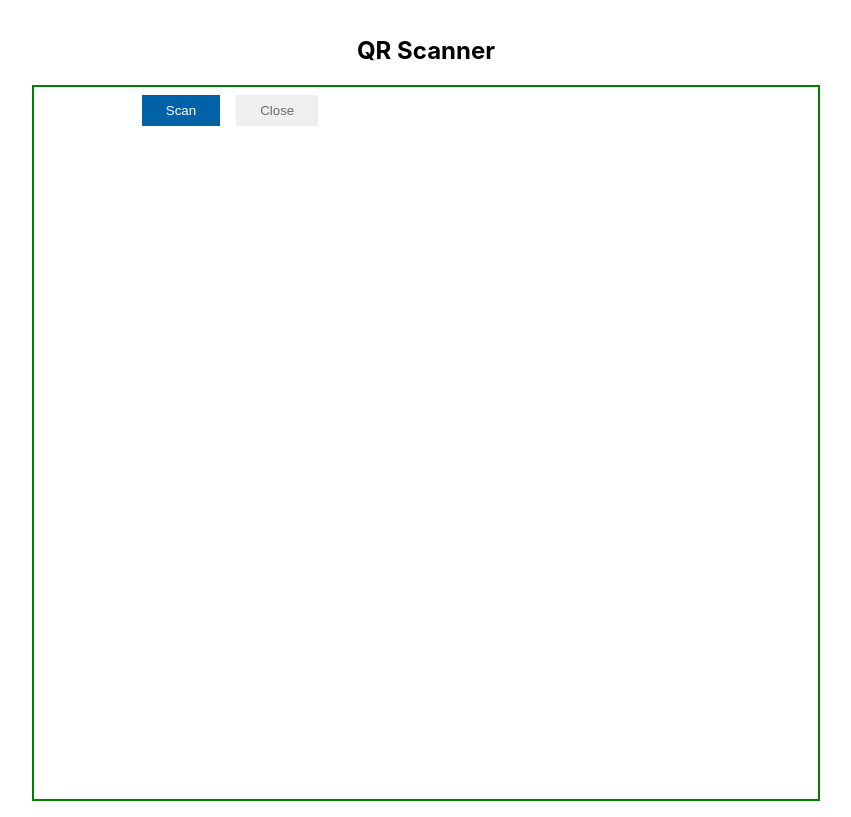
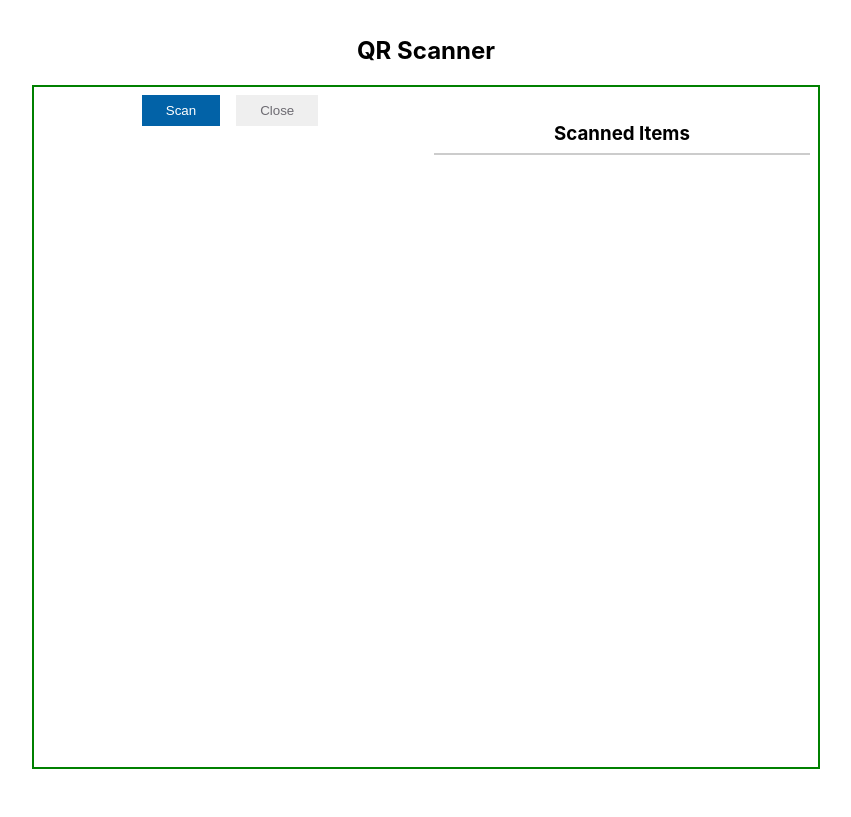
Before and after one commit to wingbui/united-rentals-qr-project, a React (Create React App) app: page / in a window 1280 px wide. Shown: the whole page, without its empty margins (214-1065 px from the left). Built offline with nearby package versions, Linux system fonts and the light colour scheme.

Commit message:
build: QRReader - styling the dataList and add SectionHeading

```diff
--- a/src/pages/qrReader/QRReader.tsx
+++ b/src/pages/qrReader/QRReader.tsx
@@ -15,6 +15,7 @@ import {
   SCAN_QR_CODE_END,
 } from "./actions";
 import { InfoMessage } from "../../components/infoMessage/InfoMessage";
+import { SectionHeading } from "../../components/sectionHeading/SectionHeading";
 
 const initialState: QRState = {
   dataList: [],
@@ -82,9 +83,14 @@ export const QRReader = () => {
           </ButtonsWrapper>
         </QRWrapper>
 
-        <DataListWrapper>
-          <DataList dataList={state.dataList} />
-        </DataListWrapper>
+        <DataListContainer>
+          <SectionHeadingWrapper>
+            <SectionHeading>Scanned Items</SectionHeading>
+          </SectionHeadingWrapper>
+          <DataListWrapper>
+            <DataList dataList={state.dataList} />
+          </DataListWrapper>
+        </DataListContainer>
       </QRContainer>
     </>
   );
@@ -95,16 +101,17 @@ const QRContainer = styled.div`
   margin: auto;
   display: grid;
   grid-gap: 1rem;
-  grid-template-columns: repeat(auto-fill, minmax(300px, 1fr));
+  grid-template-columns: repeat(auto-fit, minmax(250px, 1fr));
   border: 2px solid green;
   padding: 0.5rem;
-  height: 87vh;
+  height: 83vh;
 `;
 
 const QRWrapper = styled.div`
   display: flex;
   flex-direction: column;
   gap: 1.5rem;
+  height: 100%;
 `;
 
 const ButtonsWrapper = styled.div`
@@ -114,6 +121,17 @@ const ButtonsWrapper = styled.div`
 `;
 
 const DataListWrapper = styled.div`
-  height: 100%;
+  height: 75%;
   overflow-y: auto;
+  @media (min-width: 567px) {
+    height: 90%;
+  } ;
 `;
+
+const DataListContainer = styled.div`
+  min-height: 100%;
+`;
+
+const SectionHeadingWrapper = styled.div`
+  box-shadow: 0 2px 0px 0 rgba(0, 0, 0, 0.2);
+`;
```
